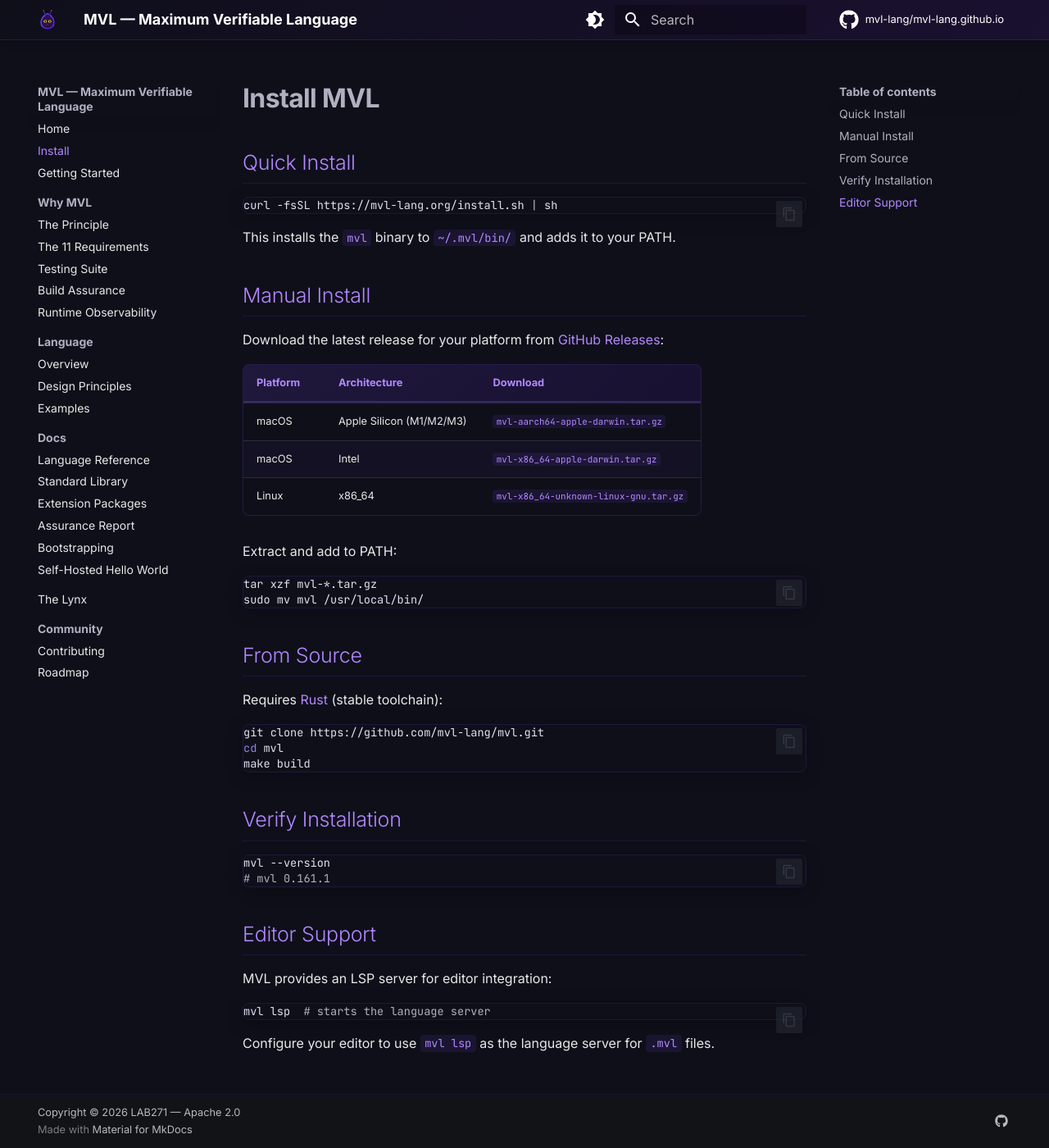
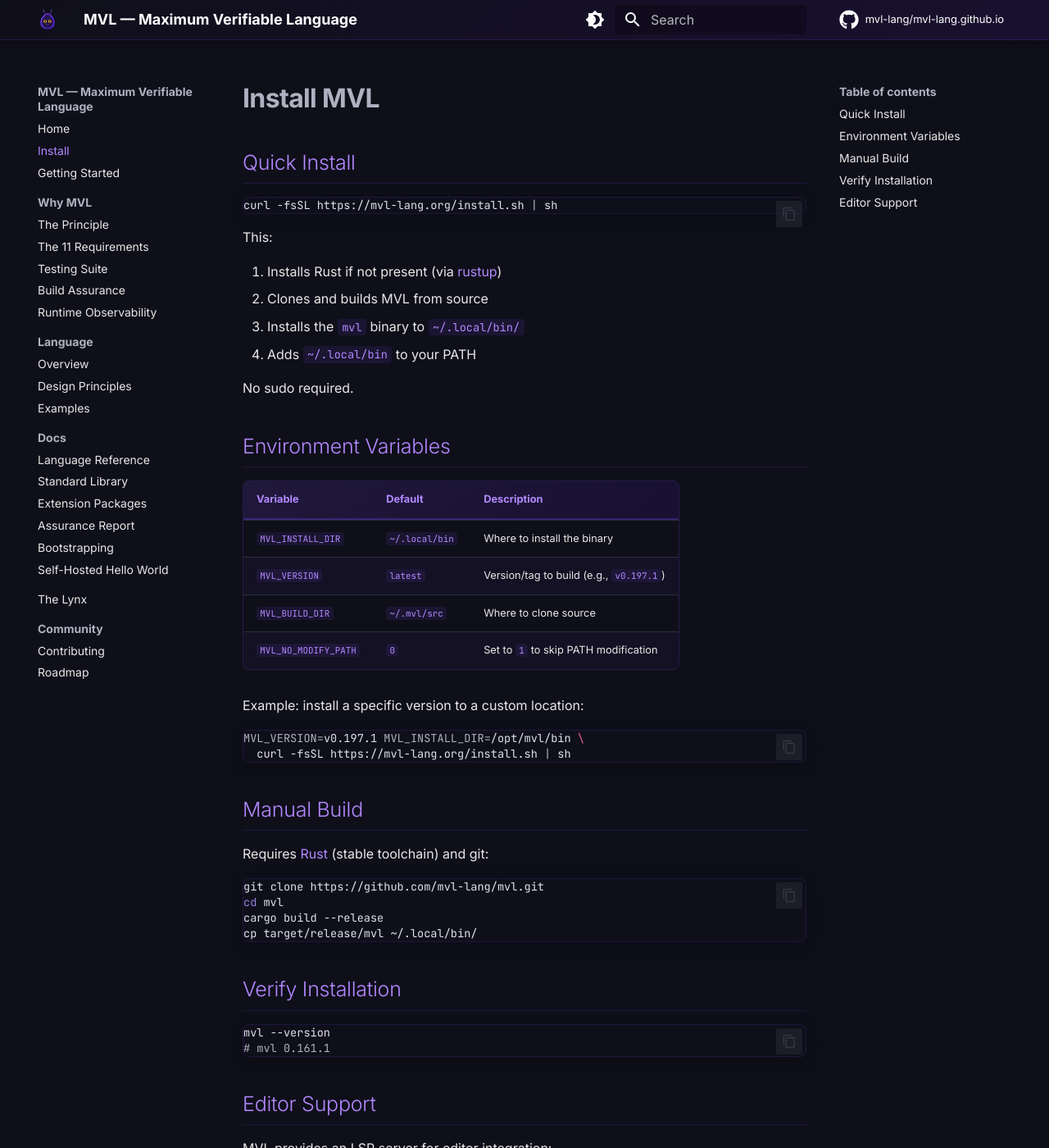
Before and after one commit to mvl-lang/mvl-lang.github.io, an MkDocs documentation site: the page built from docs/install.md, in a window 1280 px wide and 1400 px high. Shown: the whole window at 82% size. Built offline with MkDocs 1.6.1 and Material for MkDocs 9.7.7, drawn with Linux system fonts in a browser that asks for light colours; comment, search, counter and statistics services are not loaded.

Commit message:
feat: working install script (build from source)
- Installer now clones and builds MVL from source
- Installs to ~/.local/bin (no sudo required)
- Auto-installs Rust via rustup if not present
- Supports MVL_VERSION, MVL_INSTALL_DIR env vars
- Updated install.md documentation to match

Co-Authored-By: Claude Opus 4.5 <noreply@anthropic.com>

````diff
--- a/docs/install.md
+++ b/docs/install.md
@@ -6,33 +6,40 @@
 curl -fsSL https://mvl-lang.org/install.sh | sh
 ```
 
-This installs the `mvl` binary to `~/.mvl/bin/` and adds it to your PATH.
+This:
 
-## Manual Install
+1. Installs Rust if not present (via [rustup](https://rustup.rs/))
+2. Clones and builds MVL from source
+3. Installs the `mvl` binary to `~/.local/bin/`
+4. Adds `~/.local/bin` to your PATH
 
-Download the latest release for your platform from [GitHub Releases](https://github.com/mvl-lang/mvl/releases):
+No sudo required.
 
-| Platform | Architecture | Download |
-|----------|-------------|----------|
-| macOS | Apple Silicon (M1/M2/M3) | `mvl-aarch64-apple-darwin.tar.gz` |
-| macOS | Intel | `mvl-x86_64-apple-darwin.tar.gz` |
-| Linux | x86_64 | `mvl-x86_64-unknown-linux-gnu.tar.gz` |
+## Environment Variables
 
-Extract and add to PATH:
+| Variable | Default | Description |
+|----------|---------|-------------|
+| `MVL_INSTALL_DIR` | `~/.local/bin` | Where to install the binary |
+| `MVL_VERSION` | `latest` | Version/tag to build (e.g., `v0.197.1`) |
+| `MVL_BUILD_DIR` | `~/.mvl/src` | Where to clone source |
+| `MVL_NO_MODIFY_PATH` | `0` | Set to `1` to skip PATH modification |
+
+Example: install a specific version to a custom location:
 
 ```bash
-tar xzf mvl-*.tar.gz
-sudo mv mvl /usr/local/bin/
+MVL_VERSION=v0.197.1 MVL_INSTALL_DIR=/opt/mvl/bin \
+  curl -fsSL https://mvl-lang.org/install.sh | sh
 ```
 
-## From Source
+## Manual Build
 
-Requires [Rust](https://rustup.rs/) (stable toolchain):
+Requires [Rust](https://rustup.rs/) (stable toolchain) and git:
 
 ```bash
 git clone https://github.com/mvl-lang/mvl.git
 cd mvl
-make build
+cargo build --release
+cp target/release/mvl ~/.local/bin/
 ```
 
 ## Verify Installation
````
Also changed, not shown: 1 other file.
